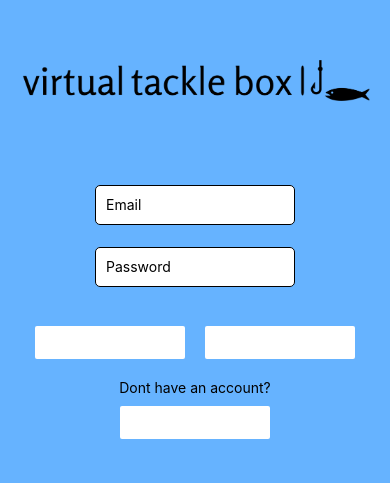
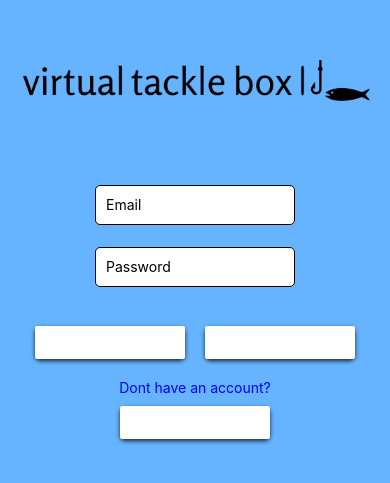
Before and after one commit to virtual-tackle-box/front-end-vtb, a React Native app: screen /Login in a window 390 px wide. Shown: the part 167-650 px from the top of the page. Built offline with nearby package versions, Linux system fonts and the light colour scheme.

Commit message:
adds styling to tab buttons

```diff
--- a/components/AddButton/AddButtonStylesheet.js
+++ b/components/AddButton/AddButtonStylesheet.js
@@ -13,8 +13,8 @@ export const styles = StyleSheet.create({
 		width: 60,
 		height: 60,
 		position: "absolute",
-		bottom: 40,
-		right: 190,
+		bottom: 52,
+		right: 185,
 		borderRadius: 30,
 		borderWidth: 2,
 		borderColor: "white",
--- a/components/CustomTabBar/CustomTabBar.js
+++ b/components/CustomTabBar/CustomTabBar.js
@@ -51,6 +51,7 @@ function TabBar({ state, descriptors, navigation, toggleForm }) {
 						<Pressable
 							onPress={handlePress}
 							style={{
+								...styles.tabButton,
 								backgroundColor: isFocused ? "black" : "#25292e",
 								borderRadius: 20,
 							}}
--- a/components/CustomTabBar/CustomTabBarStylessheet.js
+++ b/components/CustomTabBar/CustomTabBarStylessheet.js
@@ -16,13 +16,12 @@ export const styles = StyleSheet.create({
 		flex: 1,
 		justifyContent: "center",
 		alignItems: "center",
-		// marginVertical: 10,
 		borderRadius: 1,
         backgroundColor: "#25292e",
 	},
 
 	actionButton: {
-		top: -25,
+		top: -20,
 		width: 60,
 		height: 60,
 		backgroundColor: 'black',
@@ -32,5 +31,9 @@ export const styles = StyleSheet.create({
 		borderColor: 'white',
 		borderWidth: 2,
 
+	},
+
+	tabButton: {
+		marginBottom: 7.5,
 	}
 });
--- a/components/Login/Login.js
+++ b/components/Login/Login.js
@@ -23,7 +23,7 @@ function Login() {
       setUserID(1)
       navigation.navigate('Dashboard')
     }
-    if (!email || !password) {
+    else if (!email || !password) {
       setErrorMsg('Invalid login credentials')
       return;
     } else {
@@ -89,7 +89,7 @@ function Login() {
         <View>
         <Text style={styles.text}></Text>
         </View>
-        <View style={styles.buttonContainer}>
+        <View style={styles.guestButtonContainer}>
           <Button
             testID='login-button'
             color='white'
@@ -98,8 +98,8 @@ function Login() {
           />
         </View>
         </View>
-        <View>
-          <Text>Dont have an account?</Text>
+        <View style={styles.signUpText}>
+          <Text style={styles.signUpText}>Dont have an account?</Text>
         </View>
         <View style={styles.buttonContainer}>
           <Button
--- a/components/Login/LoginStyles.js
+++ b/components/Login/LoginStyles.js
@@ -39,6 +39,21 @@ const styles = StyleSheet.create({
 		borderRadius: 5,
 		width: 150,
 		marginTop: 10,
+		shadowColor: "rgba(0, 0, 0, 0.8)",
+		shadowOffset: { width: 0, height: 2 },
+		shadowOpacity: 1,
+		shadowRadius: 4,
+	},
+
+	guestButtonContainer: {
+		backgroundColor: "teal",
+		borderRadius: 5,
+		width: 150,
+		marginTop: 10,
+		shadowColor: "rgba(0, 0, 0, 0.8)",
+		shadowOffset: { width: 0, height: 2 },
+		shadowOpacity: 1,
+		shadowRadius: 4,
 	},
 
 	loginText: {
@@ -66,6 +81,10 @@ const styles = StyleSheet.create({
 		color: "white",
 	},
 
+  signUpText:{
+    color:'blue'
+  },
+
 	errorText: {
 		color: "red",
 	},
```
